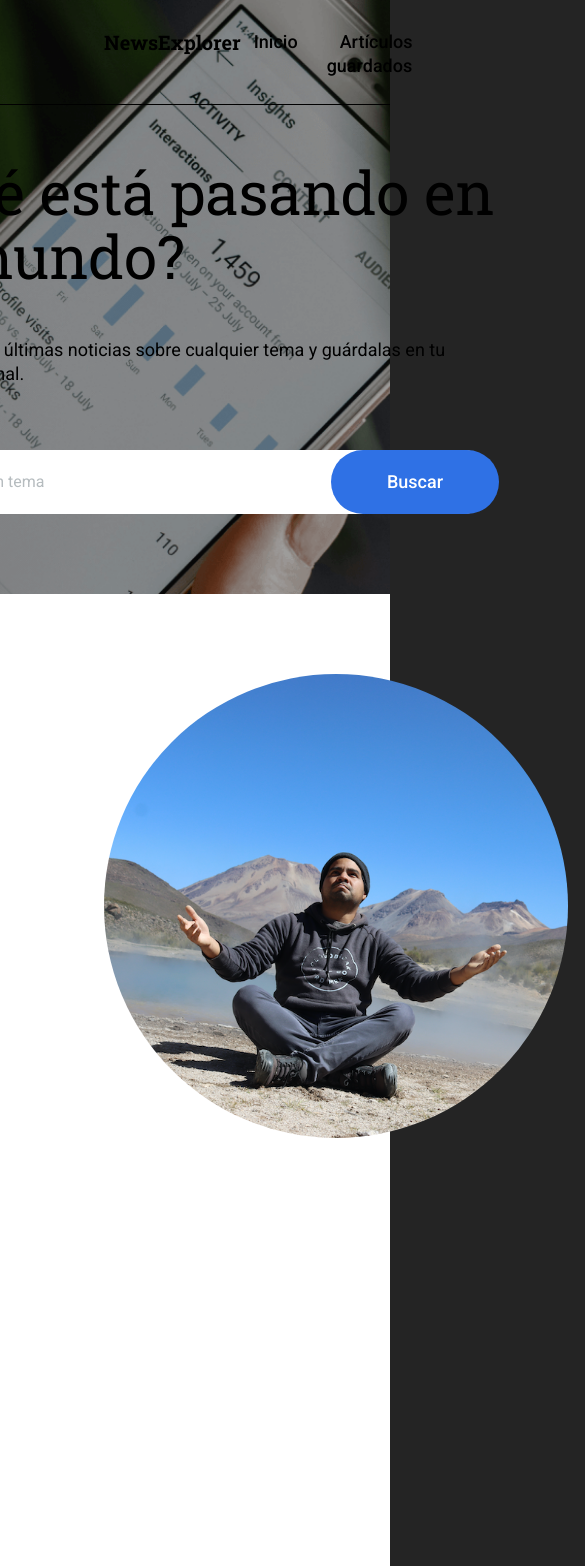
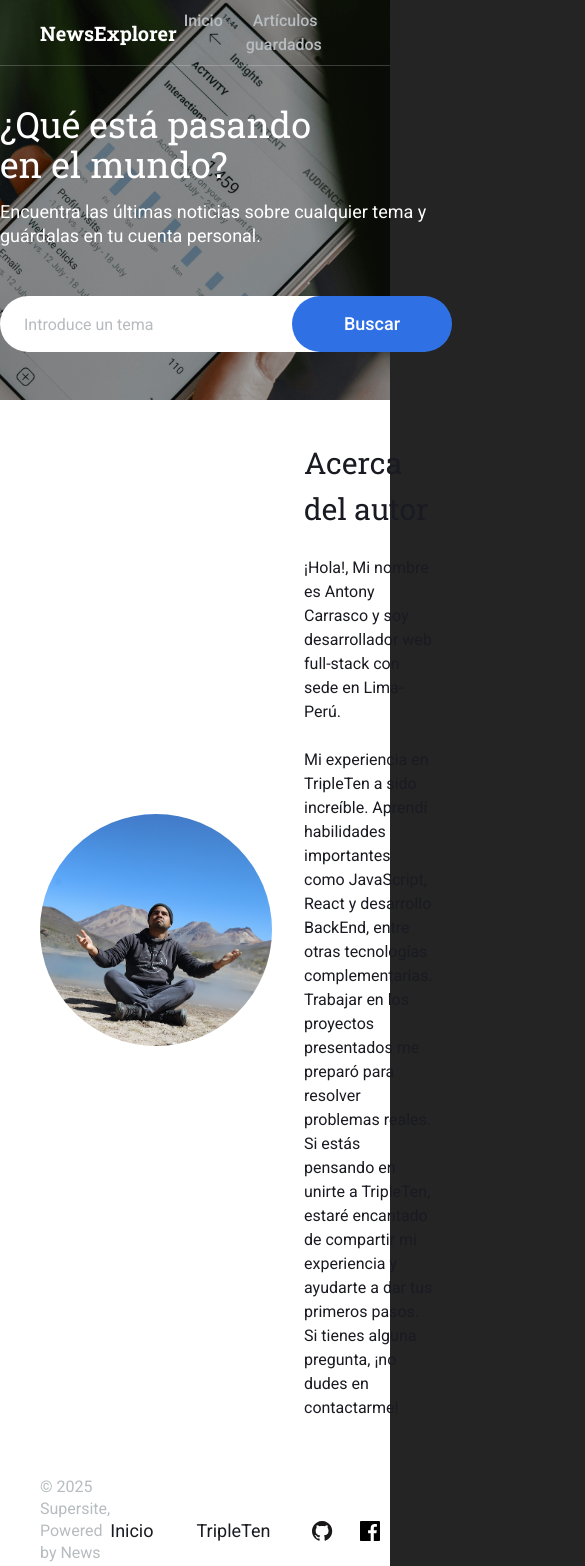
Before and after one commit to tonytrox/newsexplorerproject-frontend, a React (Vite) app: page / in a window 390 px wide. Shown: the top 1566 px of the page, 585 px wide, since content can reach past the window. Built offline with nearby package versions, Linux system fonts and the light colour scheme.

Commit message:
Layout Home, updated styles with responsive design

```diff
--- a/src/components/About/about.css
+++ b/src/components/About/about.css
@@ -1,24 +1,26 @@
 .about {
   background-color: #ffffff;
-  padding: 80px 216px 80px 104px;
+  padding-top: 80px;
+  padding-bottom: 80px;
+  padding-left: 104px;
+  padding-right: 216px;
 }
 
 .about__container {
-  color: black;
+  color: #1a1b22;
   display: flex;
   gap: 56px;
 }
 
 .about__avatar {
-  width: 464px;
+  display: flex;
 }
 
 .about__avatar-image {
-  width: 464px;
-  height: 464px;
+  width: clamp(232px, 32.23vw, 464px);
+  height: clamp(232px, 32.23vw, 464px);
   border-radius: 100%;
   object-fit: cover;
-  object-position: center;
 }
 
 .about__heading {
@@ -26,13 +28,62 @@
   font-weight: 400;
   font-size: 40px;
   line-height: 46px;
-  margin-top: 51px;
-  margin-bottom: 24px;
+  margin: 0;
+  padding-top: 51px;
+  padding-bottom: 24px;
 }
 
 .about__description {
   font-family: 'Roboto', sans-serif;
+  font-weight: 400;
   font-size: 18px;
   line-height: 24px;
   margin: 0px;
 }
+
+@media (max-width: 768px) {
+  .about {
+    padding: 40px;
+  }
+
+  .about__container {
+    gap: 32px;
+  }
+
+  .about__avatar {
+    align-items: center;
+  }
+  .about__heading {
+    padding-top: 0px;
+    font-size: 30px;
+  }
+
+  .about__description {
+    font-size: 16px;
+  }
+}
+
+@media (max-width: 320px) {
+  .about {
+    padding: 32px 16px 104px;
+  }
+
+  .about__container {
+    display: block;
+  }
+
+  .about__avatar {
+    justify-content: center;
+  }
+
+  .about__avatar-image {
+    width: 272px;
+    height: 272px;
+  }
+
+  .about__heading {
+    padding-top: 24px;
+    padding-bottom: 16px;
+    font-size: 30px;
+  }
+}
--- a/src/components/Footer/footer.css
+++ b/src/components/Footer/footer.css
@@ -54,3 +54,42 @@
 .footer__social-icon {
   display: inline-flex;
 }
+
+@media (max-width: 768px) {
+  .footer {
+    padding: 0px 40px;
+  }
+}
+
+@media (max-width: 320px) {
+  .footer {
+    padding: 20px 16px 22px 16px;
+  }
+
+  .footer__container {
+    flex-direction: column-reverse;
+  }
+
+  .footer__links-wrapper {
+    gap: 16px;
+    height: 74px;
+    padding-bottom: 38px;
+  }
+
+  .footer__nav {
+    width: 200px;
+    flex-direction: column;
+    justify-content: space-between;
+    margin: 0;
+    gap: 0px;
+  }
+
+  .footer__social {
+    padding-left: 0px;
+    margin: 0px;
+  }
+
+  .footer__copyright {
+    margin: 0px;
+  }
+}
--- a/src/components/Header/header.css
+++ b/src/components/Header/header.css
@@ -1,30 +1,43 @@
 .header {
+  width: 100%;
+  max-width: 1440px;
+  height: 80px;
   margin: 0px;
   padding-left: 104px;
   padding-right: 104px;
-  padding-top: 30px;
-  padding-bottom: 26px;
-  width: 100%;
-  max-width: 1440px;
   position: absolute;
-
-  /* border-bottom: 1px solid rgba(255, 255, 255, 0.2); */
-  border-bottom: 1px solid rgb(0, 0, 0);
-  /* border: 1px solid orangered; */
-
+  z-index: 2;
+  border-bottom: 1px solid #ffffff33;
+  box-sizing: border-box;
   display: flex;
   justify-content: space-between;
-  /* border: 1px solid greenyellow; */
-  box-sizing: border-box;
 }
 
 .header__title {
-  margin: 0px;
+  margin: auto 0;
   font-family: 'Roboto Slab', serif;
   font-weight: 700;
   font-size: 20px;
   line-height: 24px;
-  /* color: white; */
-  color: black;
-  /* border: 1px solid green; */
+  color: #ffffff;
 }
+
+@media (max-width: 768px) {
+  .header {
+    height: 66px;
+    padding-left: 40px;
+    padding-right: 40px;
+  }
+}
+
+@media (max-width: 320px) {
+  .header {
+    padding-left: 16px;
+    padding-right: 16px;
+    height: 56px;
+  }
+
+  .header__title {
+    font-size: 16px;
+  }
+}
--- a/src/components/Navigation/navigation.css
+++ b/src/components/Navigation/navigation.css
@@ -1,8 +1,5 @@
 .site-navigation {
-  margin: 0px;
-  padding: 0px;
-  /* width: 400px; */
-  /* border: 1px solid salmon; */
+  margin: auto 0px;
 }
 
 .site-navigation__list {
@@ -11,7 +8,6 @@
   list-style: none;
   display: flex;
   gap: 16px;
-  /* border: 1px solid salmon; */
 }
 
 .site-navigation__link {
@@ -20,16 +16,25 @@
   font-size: 18px;
   line-height: 24px;
   text-decoration: none;
-  /* color: #b6bcbf; */
-  color: black;
-  transition: opacity 0.3s;
-  padding: 0 13px 27px 13px;
-  border-bottom: 0px solid transparent;
+  color: #b6bcbf;
+  padding: 0 13px 27px 11px;
 }
 
 .site-navigation__link:hover {
-  opacity: 1;
-  /* color: #ffffff; */
-  /* border-bottom: 2px solid #ffffff; */
-  border-bottom: 2px solid black;
+  color: #ffffff;
+  border-bottom: 3px solid #ffffff;
+  /* border-bottom: 3px solid black; */
 }
+
+@media (max-width: 768px) {
+  .site-navigation__link {
+    font-size: 16px;
+    padding: 0 7px 20px 7px;
+  }
+}
+
+@media (max-width: 320px) {
+  .site-navigation {
+    display: none;
+  }
+}
--- a/src/components/SearchForm/SearchForm.jsx
+++ b/src/components/SearchForm/SearchForm.jsx
@@ -1,21 +1,9 @@
 import './searchForm.css';
-// import { useContext } from 'react';
-// import { keywordContext } from '../../contexts/keyWordContext';
 
-function SearchForm({ handleSearch }) {
-  // const { keyword, setkeyword } = useContext(keywordContext);
-
-  // const handleSubmit = (event) => {
-  //   event.preventDefault();
-  //   handleSearch(keyword);
-  // };
-
-  // const handleKeyWord = (event) => {
-  //   setkeyword(event.target.value);
-  // };
-
+function SearchForm() {
   return (
     <section className="search">
+      <div className="search__container">
         <h1 className="search__heading">¿Qué está pasando en el mundo?</h1>
         <p className="search__subheading">
           Encuentra las últimas noticias sobre cualquier tema y guárdalas en tu cuenta personal.
@@ -26,9 +14,7 @@ function SearchForm({ handleSearch }) {
               className="search__input"
               type="text"
               id="search"
-            // value={keyword}
               placeholder="Introduce un tema"
-            // onChange={}
               required
             />
             <button type="submit" className="search__button">
@@ -36,6 +22,7 @@ function SearchForm({ handleSearch }) {
             </button>
           </div>
         </form>
+      </div>
     </section>
   );
 }
--- a/src/components/SearchForm/searchForm.css
+++ b/src/components/SearchForm/searchForm.css
@@ -1,62 +1,58 @@
 .search {
-  /* max-width: 1440px; */
   background-image: url('../../images/background.png');
   background-position: center;
   background-size: cover;
   background-repeat: no-repeat;
+}
+
+.search__container {
+  position: relative;
+  width: 608px;
+  margin: 0 auto;
+  padding-bottom: 80px;
+  padding-top: 160px;
   display: flex;
   flex-direction: column;
-  align-items: center;
-  /* border: 1px solid salmon; */
-  padding-bottom: 80px;
-  padding-top: 160px;
-  /* position: relative; */
+  color: #ffffff;
 }
 
 .search__heading {
+  width: 600px;
+  margin: 0px;
+  margin-bottom: 32px;
   font-family: 'Roboto Slab', serif;
-  margin: 0px;
   font-weight: 400;
   font-size: 60px;
   line-height: 64px;
-  width: 608px;
-  /* border: 1px solid salmon; */
-  /* margin: 80px 0 0 0;
   display: flex;
   justify-content: center;
-  font-size: 60px;
-  color: #fff;
-  font-style: normal; */
-  margin-bottom: 32px;
 }
 
 .search__subheading {
+  margin: 0px;
+  margin-bottom: 64px;
   font-family: 'Roboto', sans-serif;
+  font-weight: 400;
   font-size: 18px;
   line-height: 24px;
-  width: 608px;
-
-  margin-bottom: 64px;
-}
-
-.search__form-container {
-  /* width: 608px; */
-  /* border: 1px solid salmon; */
-  position: relative;
-  width: 608px;
-  height: 64px;
-  display: flex;
-  align-items: center;
 }
 
 .search__input {
+  width: 608px;
+  height: 64px;
+  padding: 21px 208px 21px 24px;
   font-family: 'Roboto', sans-serif;
+  font-weight: 400;
   font-size: 16px;
   line-height: 22px;
-  border-radius: 50px;
+  border-radius: 100px;
   border: none;
-  width: 372px;
-  padding: 21px 208px 21px 24px;
+  outline: none;
+  box-sizing: border-box;
+}
+
+.search__input:hover {
+  box-shadow: 0 0 0 1px rgba(209, 210, 214, 0.2);
 }
 
 .search__input::placeholder {
@@ -64,19 +60,20 @@
 }
 
 .search__button {
+  width: 168px;
+  height: 64px;
+  /* padding: 16px 116px 16px 116px; */
   font-family: 'Roboto', sans-serif;
   font-weight: 500;
   font-size: 18px;
   line-height: 24px;
-  border-radius: 50px;
+  border-radius: 100px;
   background-color: #2f71e5;
   border: none;
   color: #ffffff;
-  padding: 20px 55px;
   cursor: pointer;
   position: absolute;
   right: 0px;
-  width: 168px;
 }
 
 .search__button:hover {
@@ -86,3 +83,75 @@
 .search__button:active {
   background-color: #2a65cc;
 }
+
+@media (max-width: 768px) {
+  .search__container {
+    width: 452px;
+    padding-bottom: 48px;
+    padding-top: 104px;
+  }
+  .search__heading {
+    font-size: 36px;
+    line-height: 40px;
+    margin-bottom: 16px;
+    width: 362px;
+    height: 80px;
+  }
+
+  .search__subheading {
+    width: 452px;
+    margin-bottom: 48px;
+  }
+
+  .search__button {
+    width: 160px;
+    height: 56px;
+  }
+
+  .search__input {
+    width: 448px;
+    height: 56px;
+  }
+}
+
+@media (max-width: 320px) {
+  .search__container {
+    width: 288px;
+    padding-bottom: 32px;
+    padding-top: 86px;
+  }
+
+  .search__heading {
+    font-size: 32px;
+    line-height: 40px;
+    margin-bottom: 16px;
+    width: 285px;
+    height: 80px;
+  }
+
+  .search__subheading {
+    width: 288px;
+    margin-bottom: 98px;
+    font-size: 20px;
+    line-height: 24px;
+  }
+
+  .search__form-container {
+    width: 288px;
+    height: 128px;
+    position: relative;
+  }
+
+  .search__input {
+    width: 288px;
+    height: 56px;
+    padding: 17px 16px 15px 16px;
+  }
+
+  .search__button {
+    width: 288px;
+    height: 56px;
+    bottom: 0px;
+    padding: 16px 116px 16px 116px;
+  }
+}
```
Lines whose indentation alone changed are shown as unchanged.
